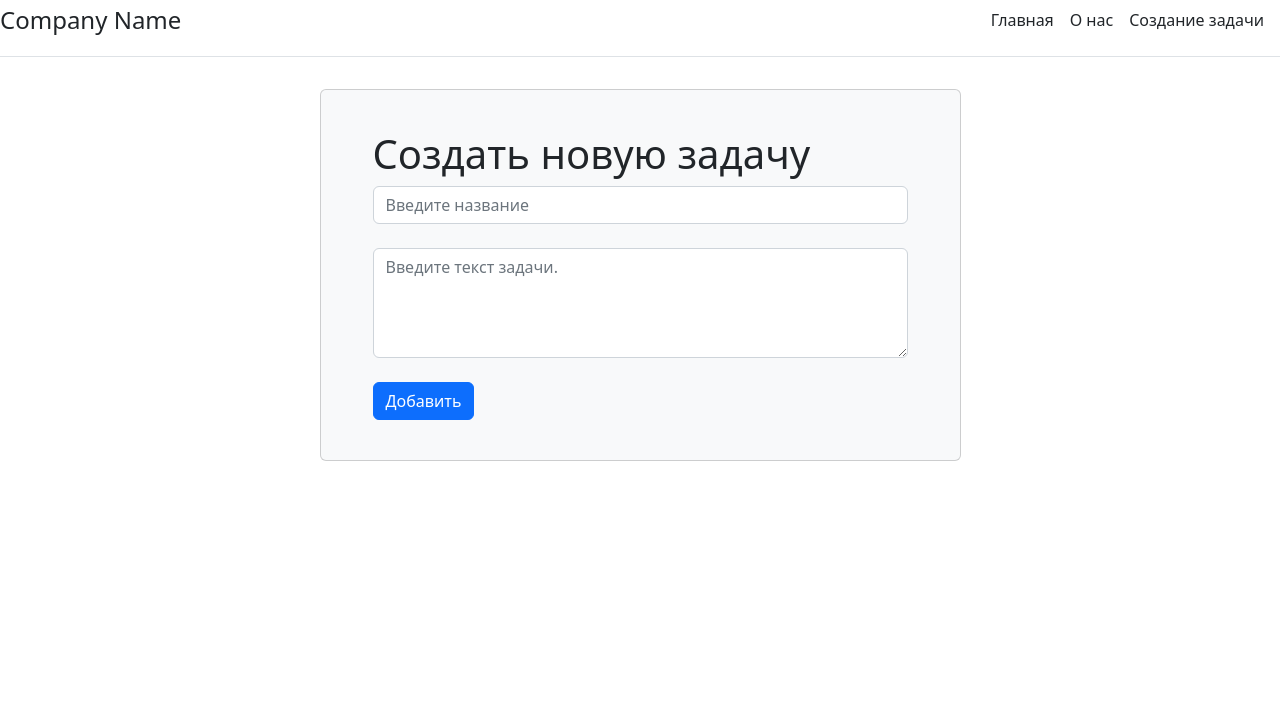
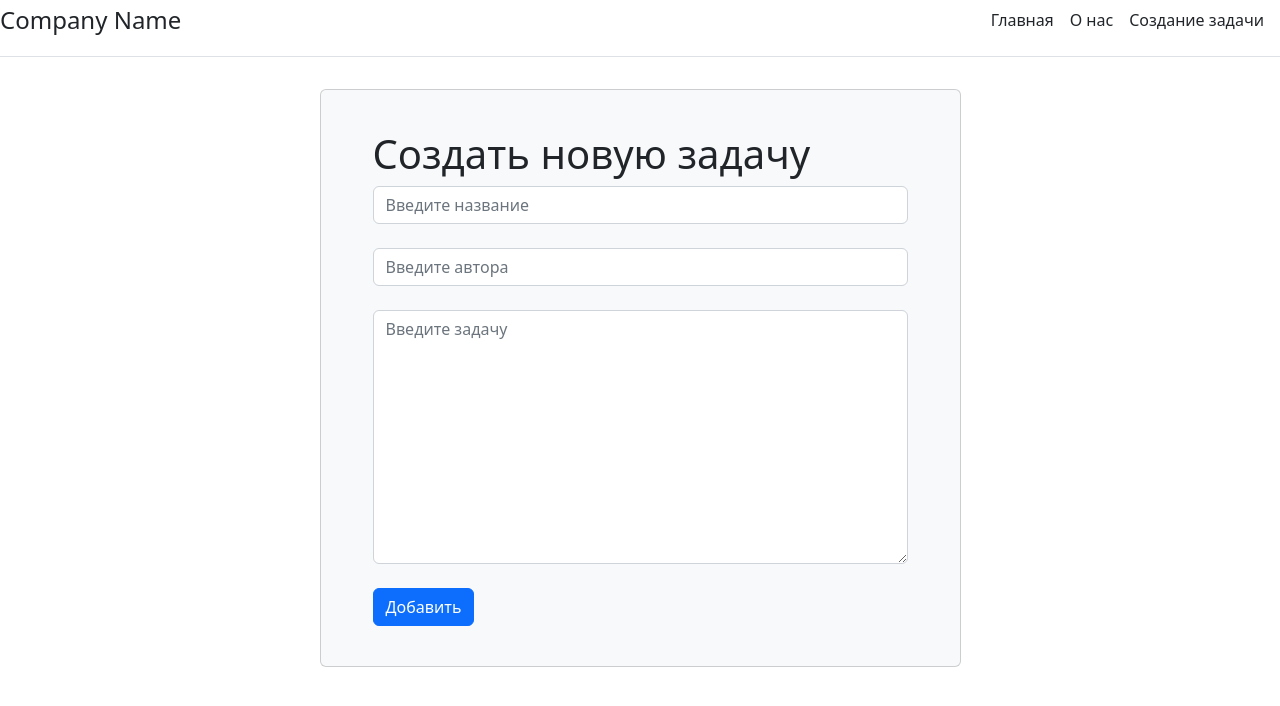
Before and after one commit to RdBear324/TaskManager, a Django app: page /cretae/ in a window 1280 px wide. Shown: the top 706 px of the page. Run offline with Django 4.2, Linux system fonts and the light colour scheme.

Commit message:
forms.py created, create.html and views.py modified

```diff
--- /dev/null
+++ b/taskManager/main/forms.py
@@ -0,0 +1,15 @@
+from dataclasses import fields
+from .models import Task
+from django.forms import ModelForm, widgets, TextInput, Textarea
+
+
+class TaskForm(ModelForm):
+    class Meta:
+        model = Task
+        fields = ["title", "author", "task"]
+        widgets = {
+            'title': TextInput(attrs={"class": 'form-control', 'placeholder' : 'Введите название'}),
+            'author': TextInput(attrs={"class": 'form-control', 'placeholder': 'Введите автора'}),
+            'task': Textarea(attrs={"class": 'form-control', 'placeholder': 'Введите задачу'}),
+
+        }
--- a/taskManager/main/templates/create.html
+++ b/taskManager/main/templates/create.html
@@ -10,10 +10,10 @@
                 <div class="container">
                     <h1>Создать новую задачу</h1>
                     <form id="contact-form" role="form" method="post">
-                        <input type="text" placeholder="Введите название" class="form-control"><br>
-                        <textarea id="form_message" name="message" class="form-control"
-                                  placeholder="Введите текст задачи." rows="4" required="required"
-                                  data-error="Please, leave us a message."></textarea><br>
+                        {% csrf_token %}
+                        {{ form.title }} <br>
+                        {{ form.author }} <br>
+                        {{ form.task }} <br>
                         <button type="submit" class="btn btn-primary">Добавить</button>
                     </form>
                 </div>
--- a/taskManager/main/views.py
+++ b/taskManager/main/views.py
@@ -1,5 +1,5 @@
 from django.shortcuts import render
-from django.http import HttpResponse
+from .forms import TaskForm
 from .models import Task
 
 
@@ -16,4 +16,8 @@ def about(request):
 
 
 def create(request):
-    return render(request, 'create.html')
+    form = TaskForm()
+    context = {
+        'form': form
+    }
+    return render(request, 'create.html', context)
```
